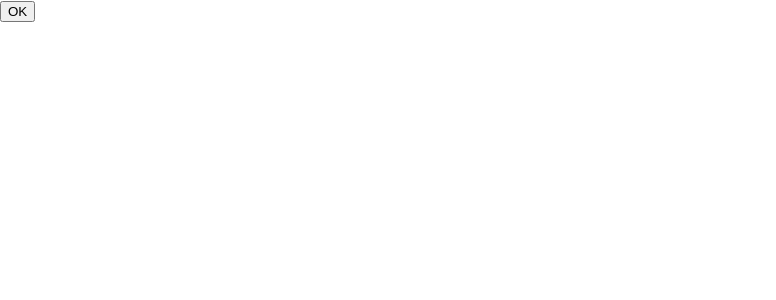
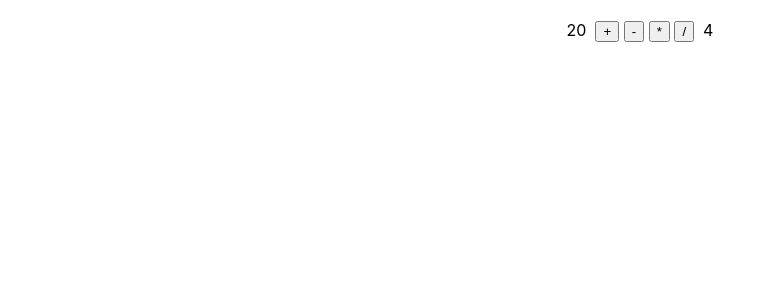
Before and after one commit to Narathon082/app1, a React (Create React App) app: page / in a window 1280 px wide. Shown: the top 300 px of the page, without its empty margins (0-776 px from the left). Built offline with nearby package versions, Linux system fonts and the light colour scheme.

Commit message:
Calculator
calculator

```diff
--- a/src/App.js
+++ b/src/App.js
@@ -1,11 +1,11 @@
 //import logo from './logo.svg';
 import './App.css';
-import React from 'react';
-import { Header,Content,Footer } from './func-components';
-import Button from './class-components';
+import React from 'react'
+import { Calculator2 } from './calculator'
+
 
 function App() {
-  return  <Button/>
+  return  <Calculator2/>
 }
 
 export default App;
--- /dev/null
+++ b/src/calculator.js
@@ -0,0 +1,22 @@
+import React from "react";
+
+export function Calculator2(){
+    const n1 =20
+    const n2 =4
+
+    const calculate = (op)=>{
+        let c = `${n1} ${op} ${n2} `
+        let r = eval(c)
+        alert(`${c} = ${r}`)
+    }
+    return(
+        <div style={{textAlign:'center',marginTop:20}}>
+            <span>{n1} </span>&nbsp;
+            <button onClick={()=>calculate('+')}>+</button>&nbsp;
+            <button onClick={()=>calculate('-')}>-</button>&nbsp;
+            <button onClick={()=>calculate('*')}>*</button>&nbsp;
+            <button onClick={()=>calculate('/')}>/</button>&nbsp;
+           <span> {n2}</span>
+        </div>
+    )
+}
```
